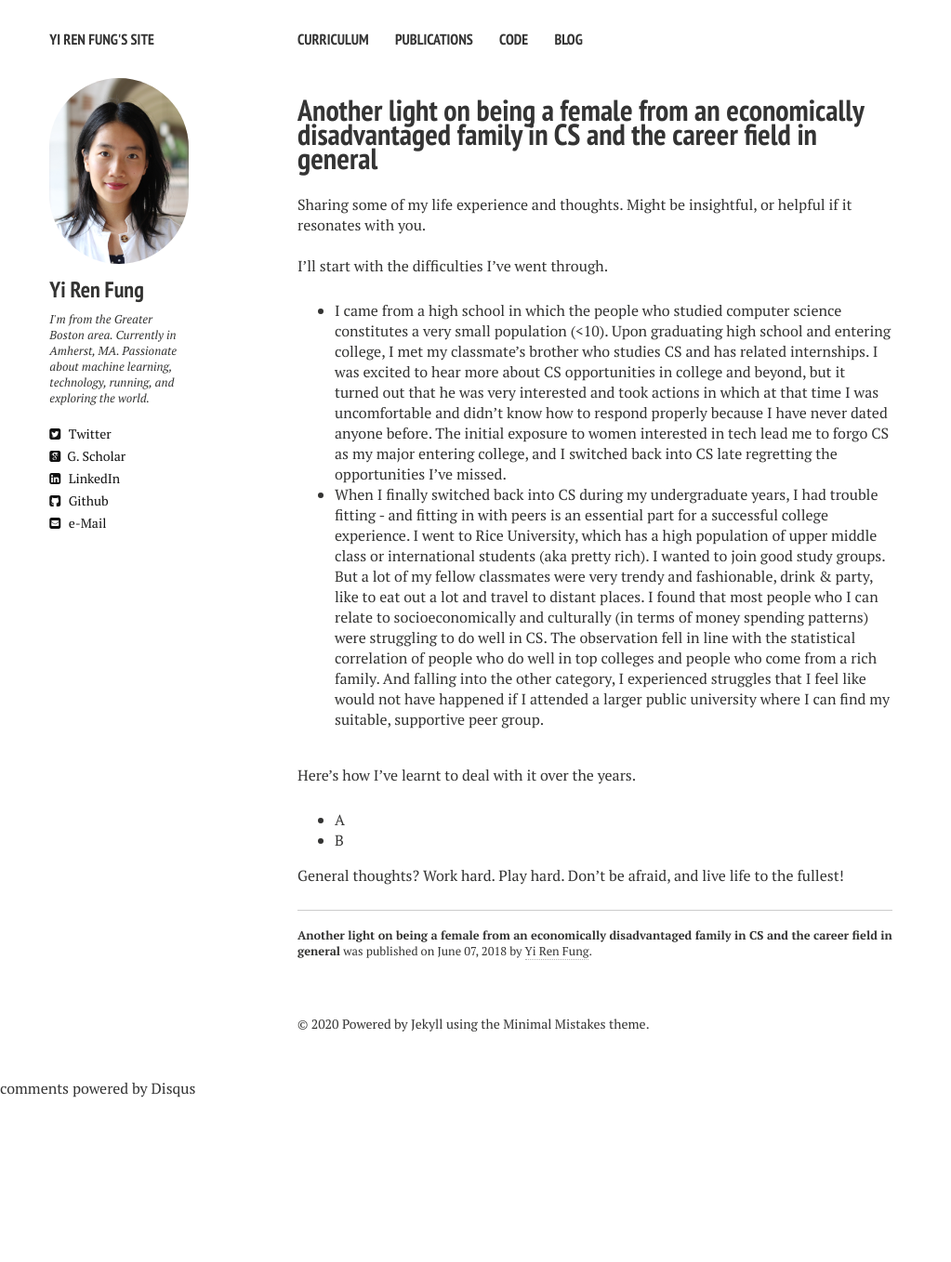
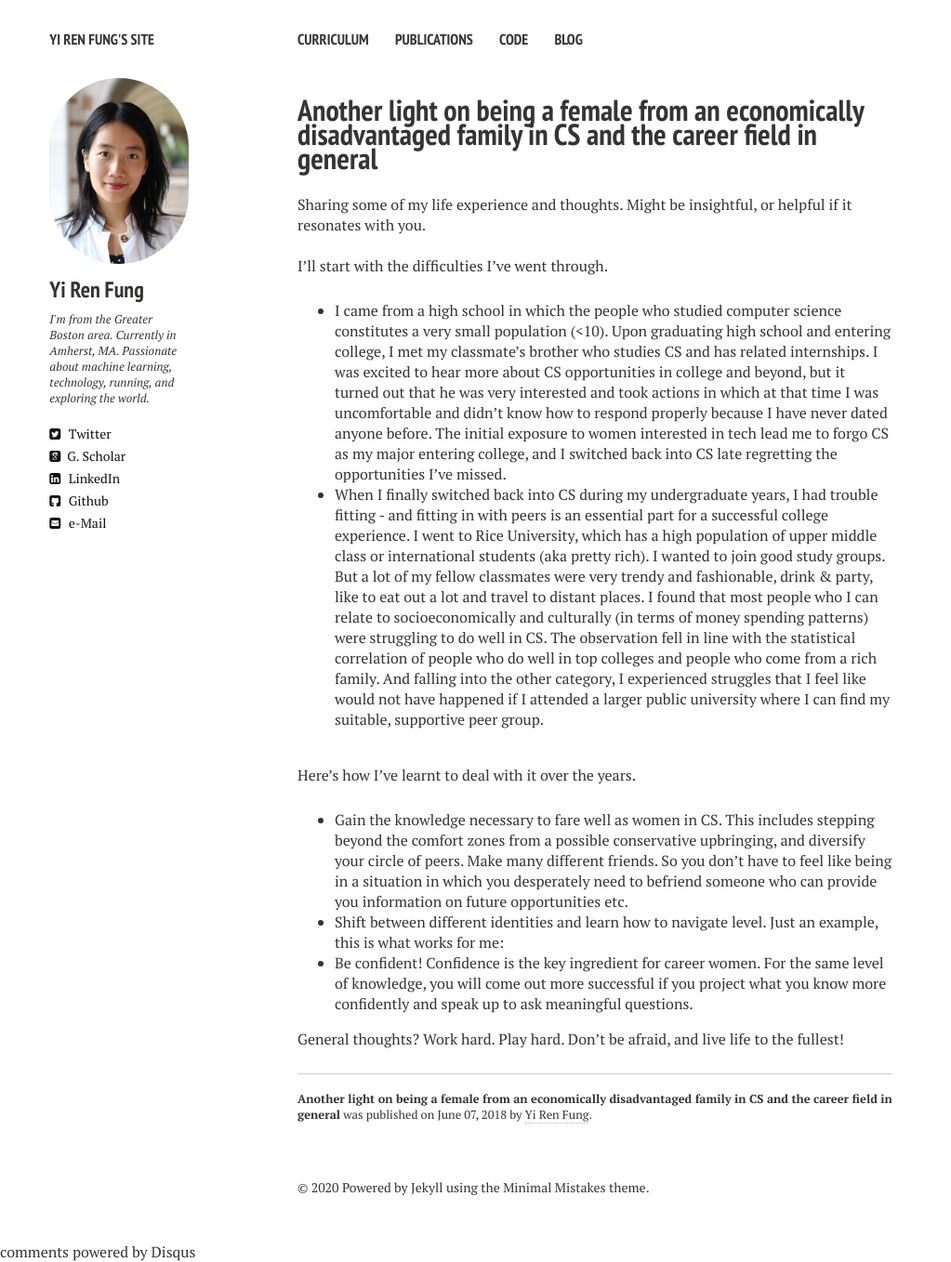
Before and after one commit to yrf1/yrf1.github.io, a Jekyll site: the page built from _posts/2018-06-07-are-gans-the-new-deep.md, in a window 1280 px wide. Shown: the whole page at 93% size, without its empty margins (0-1023 px from the left). Built offline with Jekyll 4.4.1, drawn with Linux system fonts in a browser that asks for light colours; nearby versions of some CDN libraries; comment, search, counter and statistics services are not loaded; before the commit the page ends 1182 px from its top, so only the background shows below that.

Commit message:
modifying blog posts detail c

```diff
--- a/_posts/2018-06-07-are-gans-the-new-deep.md
+++ b/_posts/2018-06-07-are-gans-the-new-deep.md
@@ -16,8 +16,9 @@ I'll start with the difficulties I've went through.
 
 <br>
 Here's how I've learnt to deal with it over the years.
-* A
-* B
+* Gain the knowledge necessary to fare well as women in CS. This includes stepping beyond the comfort zones from a possible conservative upbringing, and diversify your circle of peers. Make many different friends. So you don't have to feel like being in a situation in which you desperately need to befriend someone who can provide you information on future opportunities etc.
+* Shift between different identities and learn how to navigate level. Just an example, this is what works for me:
+* Be confident! Confidence is the key ingredient for career women. For the same level of knowledge, you will come out more successful if you project what you know more confidently and speak up to ask meaningful questions.
 <br />
 
 General thoughts? Work hard. Play hard. Don't be afraid, and live life to the fullest!
```
